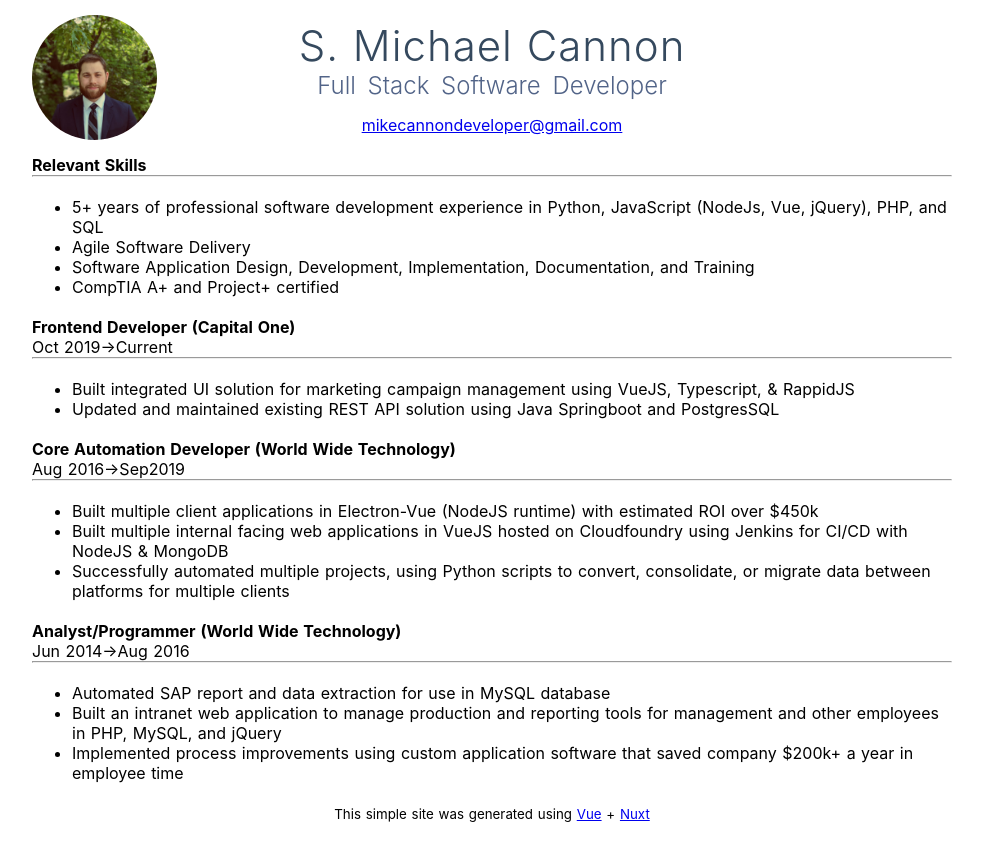
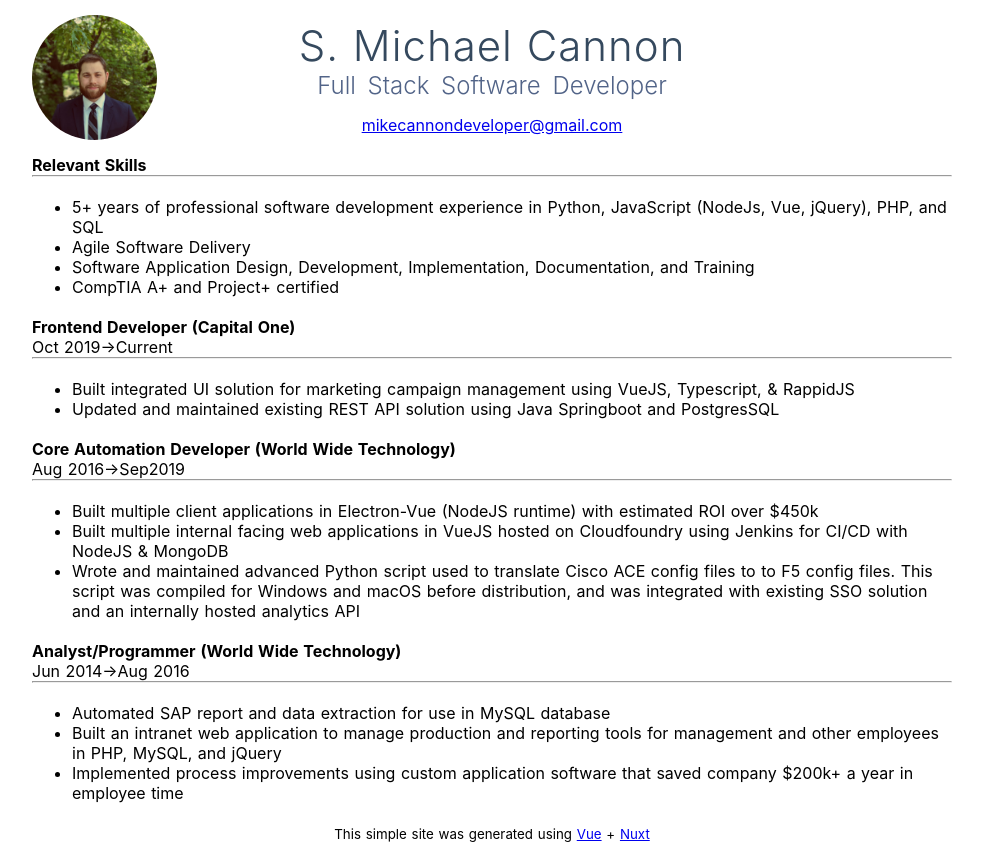
Before and after one commit to mikecannondeveloper/mikecannondeveloper.github.io, a Nuxt app: page / in a window 1280 px wide. Shown: the whole page, without its empty margins (148-1131 px from the left). Built offline with nearby package versions, Linux system fonts and the light colour scheme.

Commit message:
updated packages

```diff
--- a/pages/index.vue
+++ b/pages/index.vue
@@ -57,7 +57,7 @@ export default {
           items: [
             'Built multiple client applications in Electron-Vue (NodeJS runtime) with estimated ROI over $450k',
             'Built multiple internal facing web applications in VueJS hosted on Cloudfoundry using Jenkins for CI/CD with NodeJS & MongoDB',
-            'Successfully automated multiple projects, using Python scripts to convert, consolidate, or migrate data between platforms for multiple clients'
+            'Wrote and maintained advanced Python script used to translate Cisco ACE config files to to F5 config files. This script was compiled for Windows and macOS before distribution, and was integrated with existing SSO solution and an internally hosted analytics API',
           ]
         },
         {
```
Also changed, not shown: package.json (+5 -4 lines), 1 other file (tests, documents, lock files or other folders).
